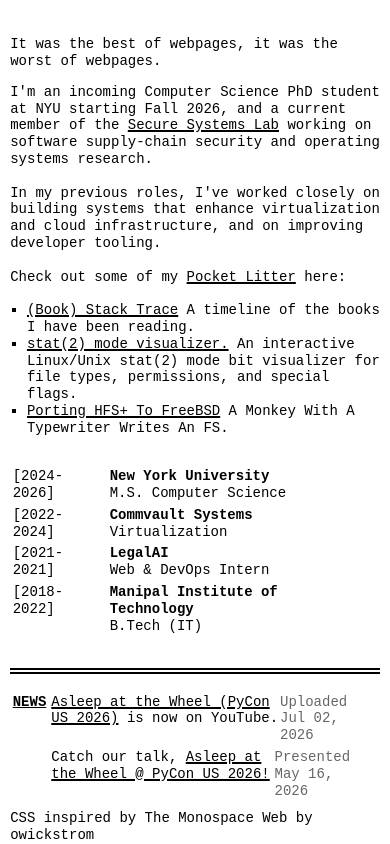
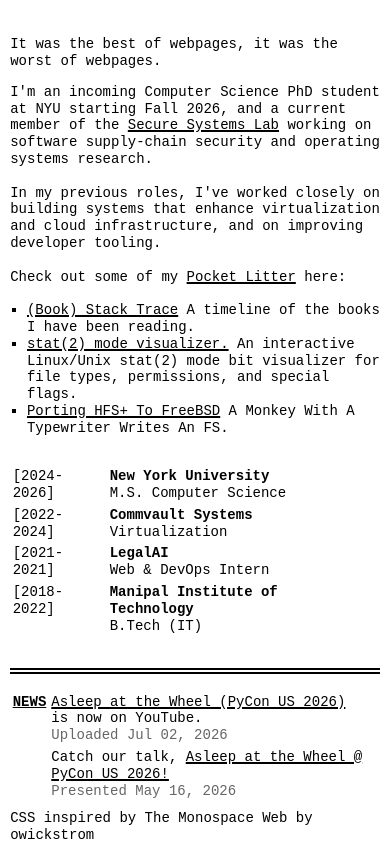
Before and after one commit to stupendoussuperpowers/stupendoussuperpowers.github.io, a Next.js app: page / in a window 390 px wide. Shown: the part 563-1407 px from the top of the page. Built offline with nearby package versions, Linux system fonts and the light colour scheme; a web font is replaced by a local one.

Commit message:
Fix mobiles

```diff
--- a/src/app/blog/books/page.tsx
+++ b/src/app/blog/books/page.tsx
@@ -454,7 +454,7 @@
               <b>{bookStats.currentYearAverage}/5</b>
             </div>
             <div>
-              Overall Avg <b>{bookStats.averageRating}/5</b>
+              Overall <b>{bookStats.averageRating}/5</b>
             </div>
           </dl>
           <div className="books-country-stats">
--- a/src/app/custom.css
+++ b/src/app/custom.css
@@ -44,9 +44,19 @@
   display: none;
 }
 
+.news {
+  display: "flex";
+  flex-direction: "row";
+  justify-content: "space-between";
+}
+
 @media screen and (max-width: 640px) {
   .window {
     grid-template-columns: 1fr;
+  }
+
+  .news {
+    display: "block";
   }
 
   .full {
--- a/src/app/page.tsx
+++ b/src/app/page.tsx
@@ -133,17 +133,12 @@
                   <></>
                 )}
               </td>
-              <td
-                style={{
-                  display: "flex",
-                  flexDirection: "row",
-                  justifyContent: "space-between",
-                }}
-              >
+              <td className="news">
                 <span
                   style={{ margin: "0px", padding: "0px" }}
                   dangerouslySetInnerHTML={{ __html: x[0] }}
                 ></span>
+                <br className="mobile" />
                 <span
                   style={{
                     margin: "0px",
```
Also changed, not shown: src/app/blog/books/page.css (+11 -0 lines), 2 other files (tests, documents, lock files or other folders).
